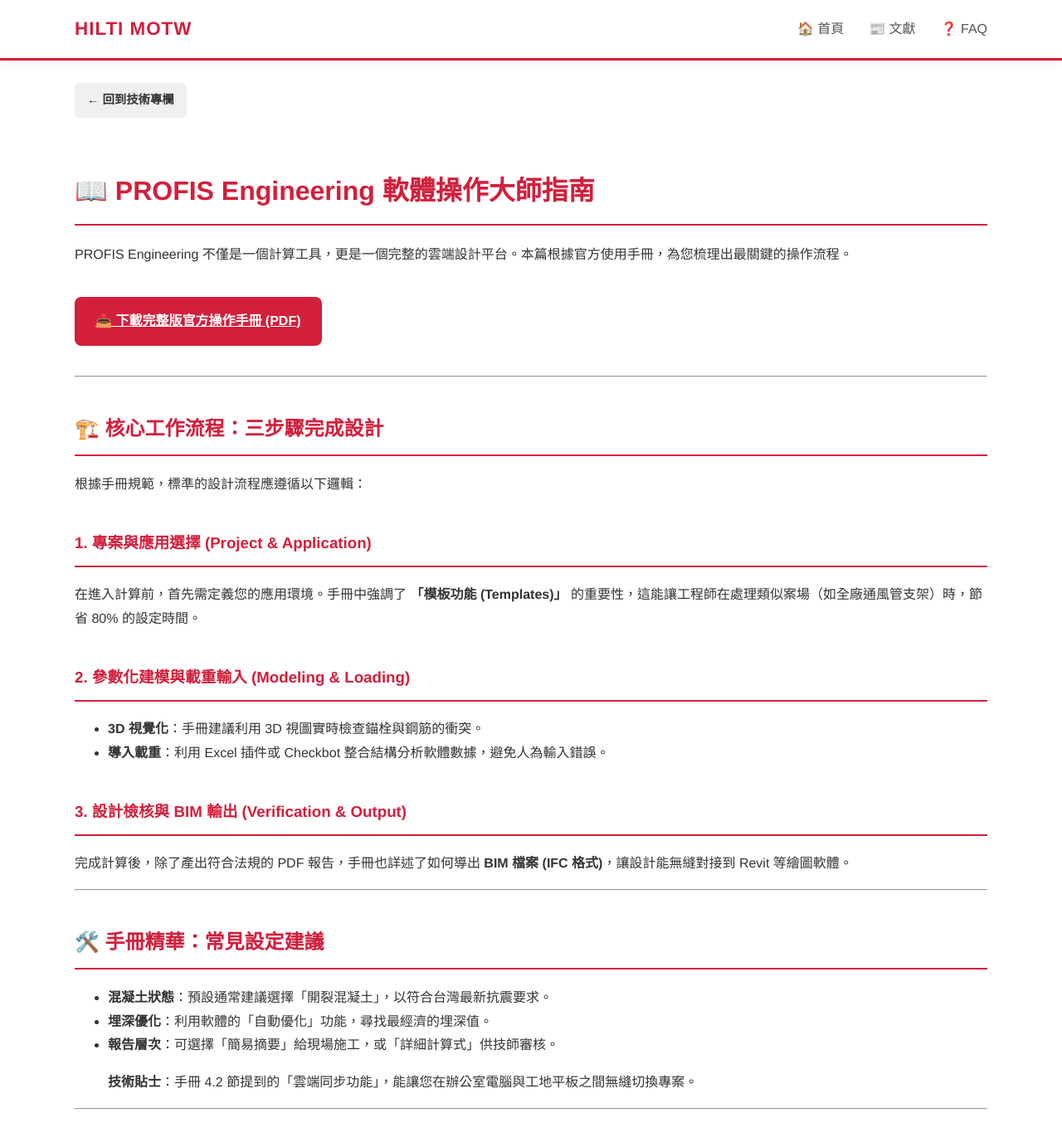
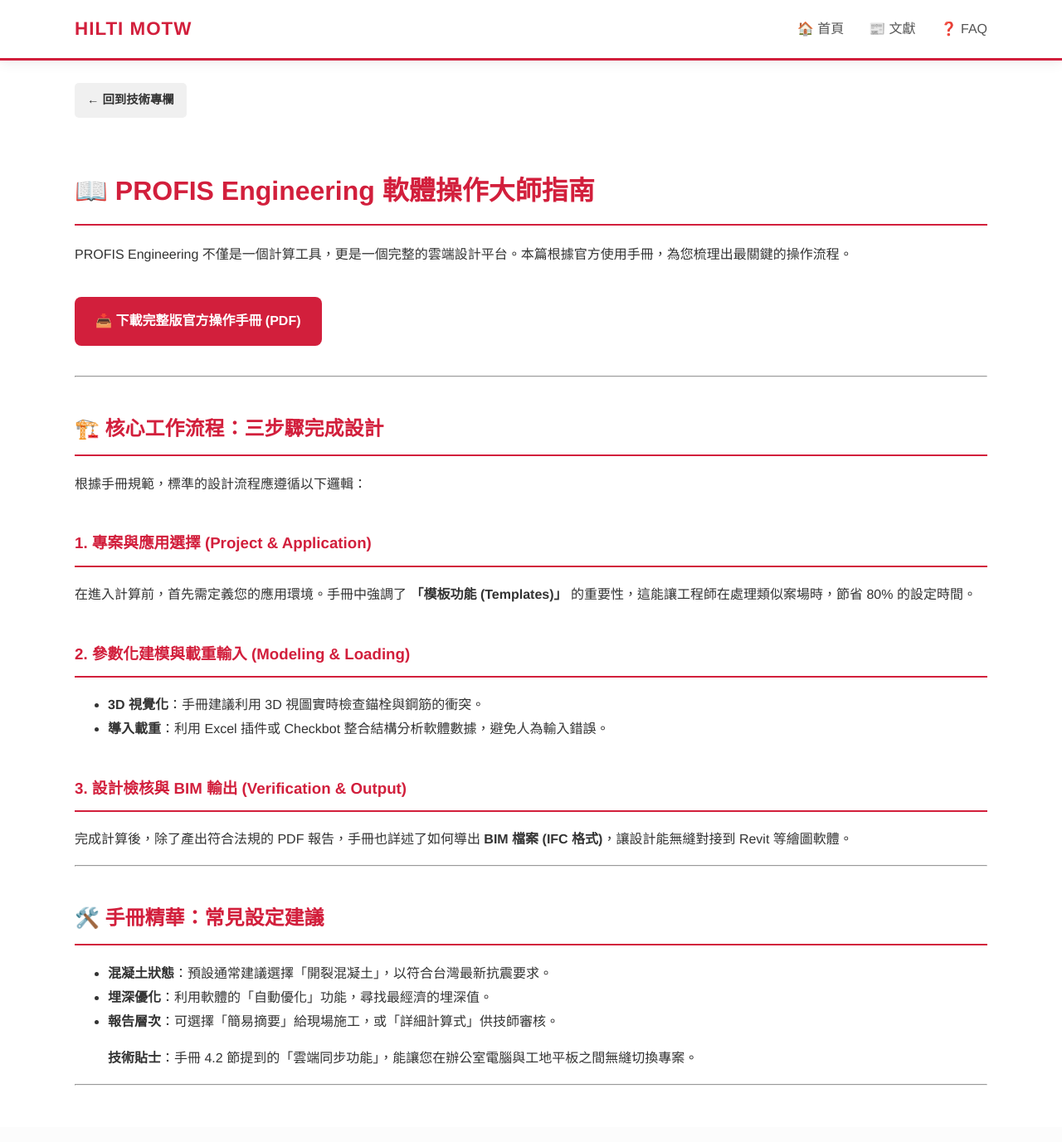
Before and after one commit to SSTTW/TWsoftware-FAQ, a Jekyll site: the page built from _posts/2026-04-15-profis-master-guide.md, in a window 1280 px wide and 1388 px high. Shown: the top 1377 px of the window at 83% size. Built offline with Jekyll 4.4.1, drawn with Linux system fonts in a browser that asks for light colours; part of the change alters nothing that is shown.

Commit message:
Update and rename 2026-04-10-profis-master-manual.md to 2026-04-15-profis-master-guide.md

```diff
--- a/_posts/2026-04-10-profis-master-manual.md
+++ b/_posts/2026-04-15-profis-master-guide.md
@@ -1,7 +1,7 @@
 ---
 layout: default
-title: "PROFIS Engineering 軟體操作大師指南：從入門到進階"
-date: 2026-04-18
+title: "📖 PROFIS Engineering 軟體操作大師指南：從入門到進階"
+date: 2026-04-15
 excerpt: "完整拆解 PROFIS Engineering 官方手冊，涵蓋雲端專案管理、3D 建模環境以及自動化報告生成的核心技巧。"
 ---
 
@@ -20,8 +20,9 @@ excerpt: "完整拆解 PROFIS Engineering 官方手冊，涵蓋雲端專案管
     background: #D21F3C; color: white !important; padding: 15px 25px;
     border-radius: 8px; display: inline-block; font-weight: bold; margin: 20px 0;
     transition: transform 0.2s;
+    text-decoration: none;
   }
-  .download-box:hover { transform: scale(1.05); color: #fff !important; text-decoration: none; }
+  .download-box:hover { transform: scale(1.05); color: #fff !important; text-decoration: none; background: #b01a32; }
 </style>
 
 <a href="/TWsoftware-FAQ/blog.html" class="back-btn">← 回到技術專欄</a>
@@ -30,7 +31,7 @@ excerpt: "完整拆解 PROFIS Engineering 官方手冊，涵蓋雲端專案管
 
 PROFIS Engineering 不僅是一個計算工具，更是一個完整的雲端設計平台。本篇根據官方使用手冊，為您梳理出最關鍵的操作流程。
 
-<a href="./Hilti_PROFIS_Engineering_Manual_EN.pdf" target="_blank" class="download-box">📥 下載完整版官方操作手冊 (PDF)</a>
+<a href="https://profis3-public-docs.hilti.com/P3BP/MAN/Hilti_PROFIS_Engineering_Manual_EN.pdf" target="_blank" class="download-box">📥 下載完整版官方操作手冊 (PDF)</a>
 
 ---
 
@@ -39,7 +40,7 @@ PROFIS Engineering 不僅是一個計算工具，更是一個完整的雲端設
 根據手冊規範，標準的設計流程應遵循以下邏輯：
 
 ### 1. 專案與應用選擇 (Project & Application)
-在進入計算前，首先需定義您的應用環境。手冊中強調了 **「模板功能 (Templates)」** 的重要性，這能讓工程師在處理類似案場（如全廠通風管支架）時，節省 80% 的設定時間。
+在進入計算前，首先需定義您的應用環境。手冊中強調了 **「模板功能 (Templates)」** 的重要性，這能讓工程師在處理類似案場時，節省 80% 的設定時間。
 
 ### 2. 參數化建模與載重輸入 (Modeling & Loading)
 * **3D 視覺化**：手冊建議利用 3D 視圖實時檢查錨栓與鋼筋的衝突。
```
